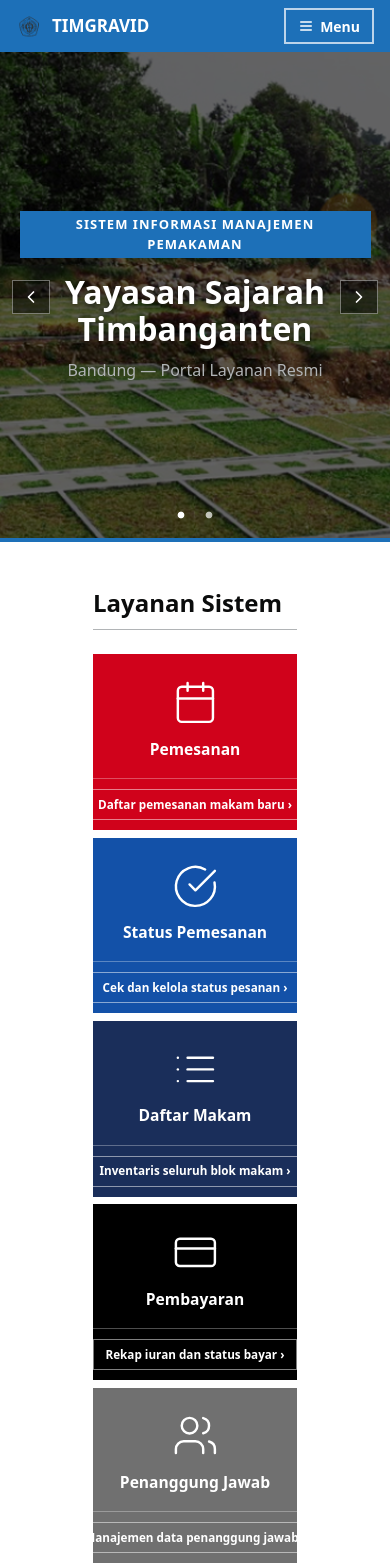
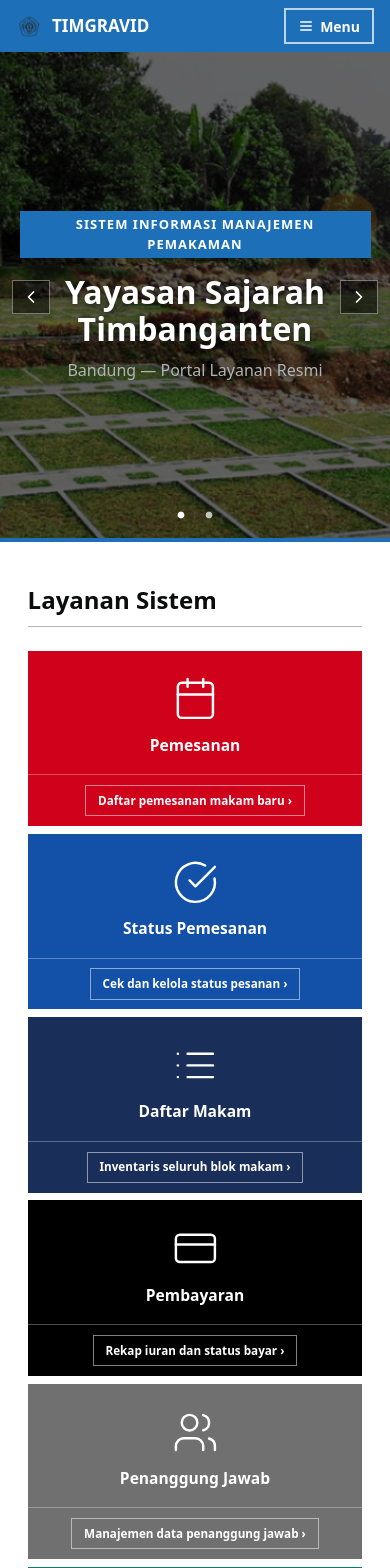
Before and after one commit to radhofan/timbanganten-frontend, a Next.js app: page / in a window 390 px wide. Shown: the top 1568 px of the page. Built offline with nearby package versions, Linux system fonts and the light colour scheme; no server answers; grey boxes are pictures that could not be loaded.

Commit message:
feat: revamp home cards mobile

```diff
--- a/src/app/page.tsx
+++ b/src/app/page.tsx
@@ -19,14 +19,9 @@ export default function Home() {
     <div style={{ minHeight: "100vh", display: "flex", flexDirection: "column" }}>
       <Header />
 
-      <div style={{ maxWidth: "1440px", margin: "1vw 20vw 1vw", padding: "0 15px" }}>
-        <main id="main-content" role="main" style={{ display: "block", padding: "40px 0" }}>
-
-          <div style={{ marginBottom: "1.5rem", borderBottom: "1px solid #b1b4b6", paddingBottom: "0.5rem" }}>
-            <h2 style={{ margin: 0, fontSize: "1.5rem", fontWeight: 700, color: "#0b0c0c" }}>Layanan Sistem</h2>
-          </div>
-
-          <style>{`
+      <style>{`
+            .page-wrapper { max-width: 1440px; margin: 0 auto; padding: 0 12px; }
+            @media (min-width: 601px) { .page-wrapper { margin: 1vw 20vw 1vw; padding: 0 15px; } }
             .card-grid { display: grid; grid-template-columns: repeat(2, 1fr); gap: 0.83vw; }
             .card-link { height: 15.3vw; }
             .card-body { padding: 2.2vw 0 1.4vw; }
@@ -38,6 +33,7 @@ export default function Home() {
             .denah-icon { width: 5vw; height: 5vw; }
             .denah-title { font-size: 1.2vw; margin: 0.8vw 0 0 0; }
             @media (max-width: 600px) {
+              .page-wrapper { margin: 0 4vw !important; padding: 0 12px !important; }
               .card-grid { grid-template-columns: 1fr; gap: 2vw; }
               .card-link { height: 45vw; }
               .card-body { padding: 6vw 0 4vw; }
@@ -50,6 +46,13 @@ export default function Home() {
               .denah-title { font-size: 4vw; margin: 3vw 0 0 0; }
             }
           `}</style>
+
+      <div className="page-wrapper">
+        <main id="main-content" role="main" style={{ display: "block", padding: "40px 0" }}>
+
+          <div style={{ marginBottom: "1.5rem", borderBottom: "1px solid #b1b4b6", paddingBottom: "0.5rem" }}>
+            <h2 style={{ margin: 0, fontSize: "1.5rem", fontWeight: 700, color: "#0b0c0c" }}>Layanan Sistem</h2>
+          </div>
 
           <div className="card-grid">
             {services.map((service) => {
```
